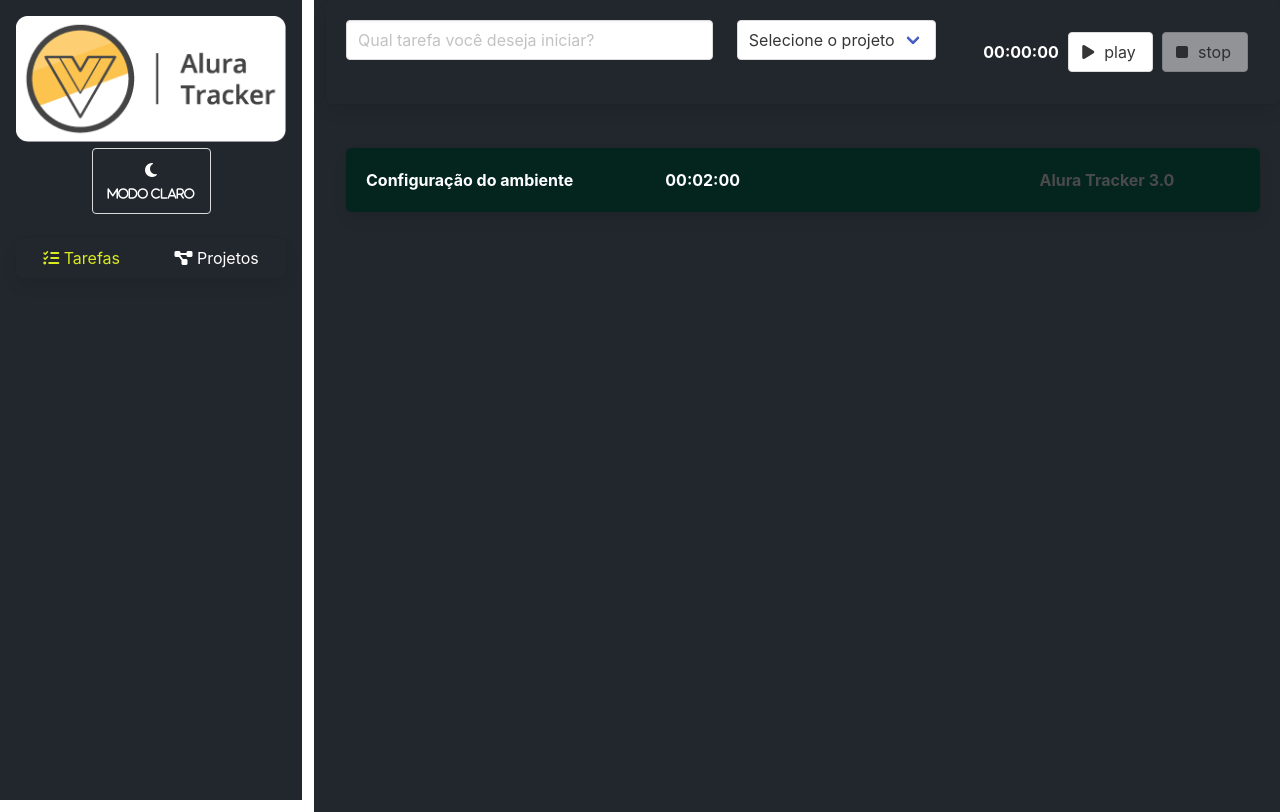
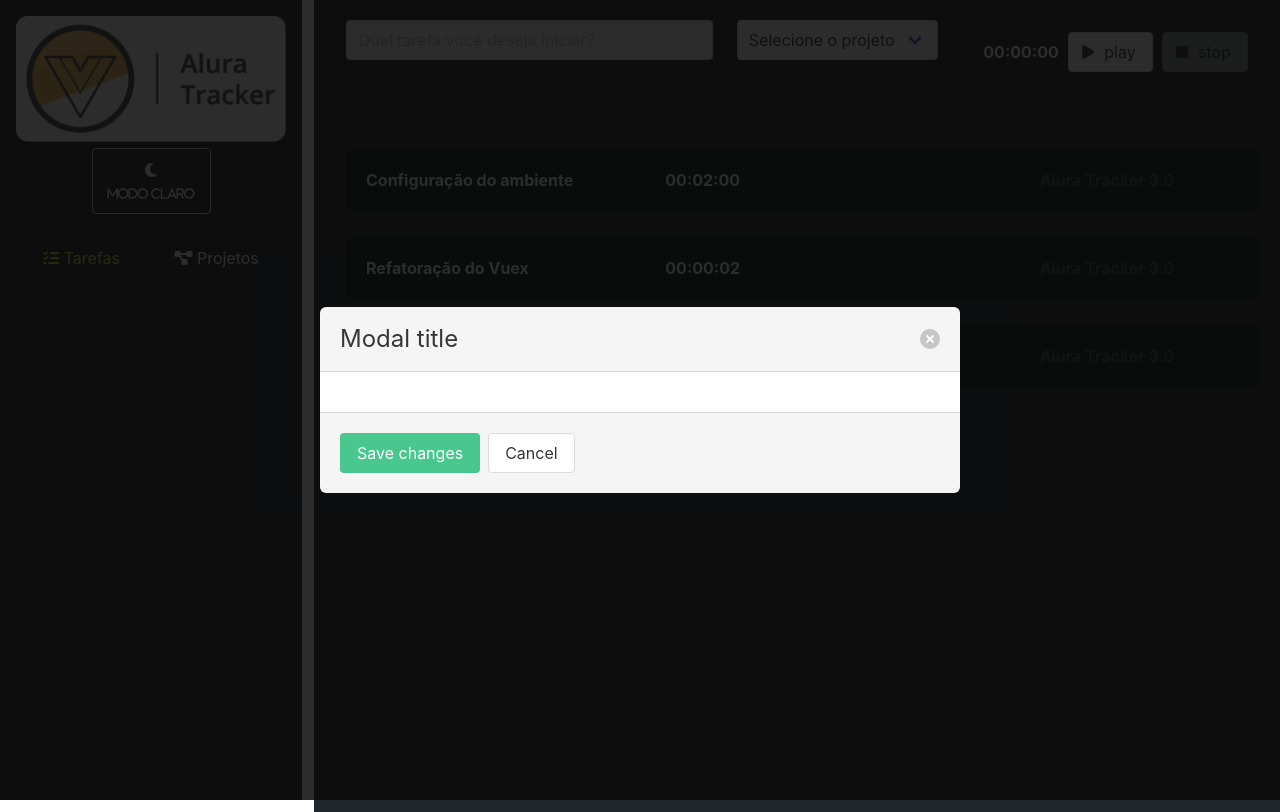
Before and after one commit to felipecabesssa/FormacaoVue3, a Vue app: page / in a window 1280 px wide. Built offline with nearby package versions, Linux system fonts and the light colour scheme; data requests are answered from the project's data file.

Commit message:
Cadastrando Tarefas

```diff
--- a/db.json
+++ b/db.json
@@ -30,6 +30,24 @@
         "id": 1,
         "nome": "Alura Tracker 3.0"
       }
+    },
+    {
+      "duracaoEmSegundos": 2,
+      "descricao": "Refatoração do Vuex",
+      "projeto": {
+        "id": 1,
+        "nome": "Alura Tracker 3.0"
+      },
+      "id": 2
+    },
+    {
+      "duracaoEmSegundos": 2,
+      "descricao": "refatoranu denovo",
+      "projeto": {
+        "id": 1,
+        "nome": "Alura Tracker 3.0"
+      },
+      "id": 3
     }
   ]
 }
--- a/src/store/index.ts
+++ b/src/store/index.ts
@@ -4,6 +4,7 @@
 import { createStore, Store, useStore as vuexUseStore } from "vuex";
 import {
     ADICIONA_PROJETO,
+    ADICIONA_TAREFA,
     ALTERA_PROJETO,
     DEFINIR_PROJETOS,
     DEFINIR_TAREFAS,
@@ -16,6 +17,7 @@
     ALTERAR_PROJETO,
     REMOVER_PROJETO,
     OBTER_TAREFAS,
+    CADASTRAR_TAREFA,
 } from "./tipos-acoes";
 import http from "@/http";
 import ITarefa from "@/interfaces/ITarefa";
@@ -57,6 +59,9 @@
         [DEFINIR_TAREFAS](state, tarefas: ITarefa[]) {
             state.tarefas = tarefas;
         },
+        [ADICIONA_TAREFA](state, tarefa: ITarefa) {
+            state.tarefas.push(tarefa);
+        },
         [NOTIFICAR](state, novaNotificacao: INotificacao) {
             novaNotificacao.id = new Date().getTime();
             state.notificacoes.push(novaNotificacao);
@@ -91,6 +96,10 @@
                 commit(DEFINIR_TAREFAS, resposta.data)
             );
         },
+        [CADASTRAR_TAREFA]({ commit }, tarefa: ITarefa) {
+            return http.post("/tarefas", tarefa)
+                .then(resposta => commit(ADICIONA_TAREFA, resposta.data))
+        },
     },
 });
 
--- a/src/store/tipo-mutacoes.ts
+++ b/src/store/tipo-mutacoes.ts
@@ -6,3 +6,4 @@
 export const NOTIFICAR = 'NOTIFICAR'
 
 export const DEFINIR_TAREFAS = 'DEFINIR_TAREFAS'
+export const ADICIONA_TAREFA = 'ADICIONA_TAREFA'
--- a/src/store/tipos-acoes.ts
+++ b/src/store/tipos-acoes.ts
@@ -4,3 +4,4 @@
 export const REMOVER_PROJETO = 'REMOVER_PROJETO'
 
 export const OBTER_TAREFAS = 'OBTER_TAREFAS'
+export const CADASTRAR_TAREFA = 'CADASTRAR_TAREFA'
--- a/src/views/Tarefas.vue
+++ b/src/views/Tarefas.vue
@@ -1,10 +1,30 @@
 <template>
     <Formulario @aoSalvarTarefa="salvarTarefa" />
     <div class="lista">
-    <Tarefa v-for="(tarefa, index) in tarefas" :key="index" :tarefa="tarefa" />
+        <Tarefa
+            v-for="(tarefa, index) in tarefas"
+            :key="index"
+            :tarefa="tarefa"
+        />
         <Box v-if="listaEstaVazia"
             ><p class="corTexto">Você não está muito produtivo hoje :(</p></Box
         >
+        <div class="modal is-active">
+            <div class="modal-background"></div>
+            <div class="modal-card">
+                <header class="modal-card-head">
+                    <p class="modal-card-title">Modal title</p>
+                    <button class="delete" aria-label="close"></button>
+                </header>
+                <section class="modal-card-body">
+                    <!-- Content ... -->
+                </section>
+                <footer class="modal-card-foot">
+                    <button class="button is-success">Save changes</button>
+                    <button class="button">Cancel</button>
+                </footer>
+            </div>
+        </div>
     </div>
 </template>
 
@@ -14,7 +34,9 @@
 import Tarefa from "../components/Tarefa.vue";
 import Box from "../components/Box.vue";
 import { useStore } from "@/store";
-import {  OBTER_TAREFAS } from "@/store/tipos-acoes";
+import { OBTER_PROJETOS, OBTER_TAREFAS } from "@/store/tipos-acoes";
+import { CADASTRAR_TAREFA } from "@/store/tipos-acoes";
+import ITarefa from "@/interfaces/ITarefa";
 
 export default defineComponent({
     name: "App",
@@ -29,18 +51,19 @@
         },
     },
     setup() {
-        const store = useStore()
-        store.dispatch(OBTER_TAREFAS)
+        const store = useStore();
+        store.dispatch(OBTER_TAREFAS);
+        store.dispatch(OBTER_PROJETOS);
 
         return {
             tarefas: computed(() => store.state.tarefas),
-            store
+            store,
         };
     },
     methods: {
-    //salvarTarefa(tarefa: ITarefa) {
-     // this.tarefas.push(tarefa);
-    //},
-  }
+        salvarTarefa(tarefa: ITarefa): void {
+            this.store.dispatch(CADASTRAR_TAREFA, tarefa);
+        },
+    },
 });
 </script>
```
Lines whose indentation alone changed are shown as unchanged.
